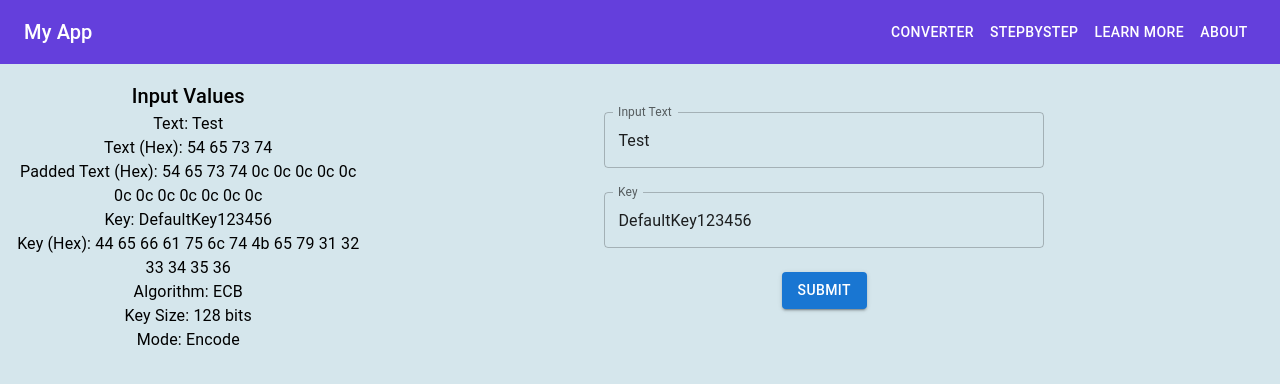
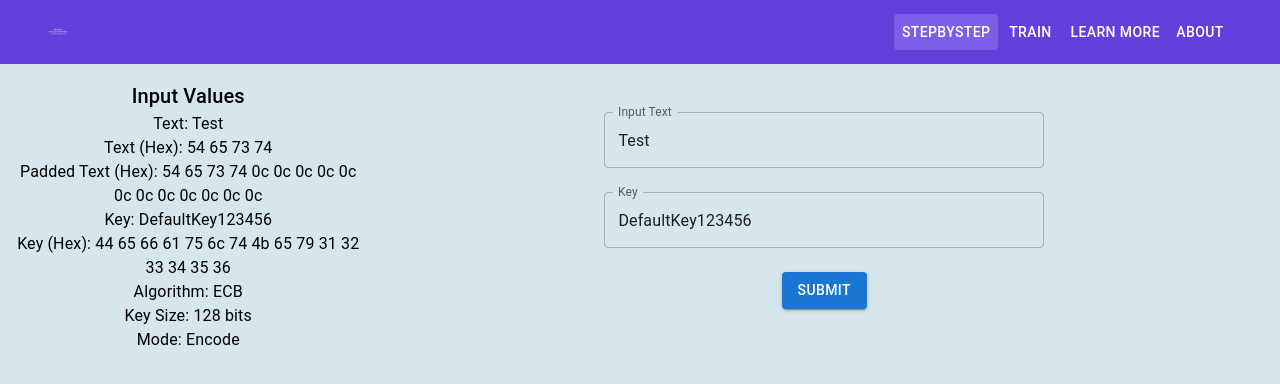
Before and after one commit to Angeliki-Alexop/learn_aes, a React (Vite) app: page /learn_aes/step-by-step in a window 1280 px wide. Shown: the top 384 px of the page. Built offline with nearby package versions, Linux system fonts and the light colour scheme.

Commit message:
Added on-hover functionality on navbar, changed pages names and todo logo

```diff
--- a/src/App.jsx
+++ b/src/App.jsx
@@ -1,18 +1,18 @@
-import React from 'react';
-import { BrowserRouter as Router, Route, Routes } from 'react-router-dom';
-import Navbar from './components/Navbar';
-import Converter from './pages/Converter';
-import LearnMore from './pages/LearnMore';
-import About from './pages/About';
-import StepByStep from './pages/StepByStep';
+import React from "react";
+import { BrowserRouter as Router, Route, Routes } from "react-router-dom";
+import Navbar from "./components/Navbar";
+import Train from "./pages/Train";
+import LearnMore from "./pages/LearnMore";
+import About from "./pages/About";
+import StepByStep from "./pages/StepByStep";
 // import Incremental from './pages/Incremental';
-import './styles/styles.css';
+import "./styles/styles.css";
 function App() {
   return (
     <Router basename="/learn_aes">
       <Navbar />
       <Routes>
-        <Route path="/" element={<Converter />} />
+        <Route path="/" element={<Train />} />
         <Route path="/step-by-step" element={<StepByStep />} />
         <Route path="/LearnMore" element={<LearnMore />} />
         <Route path="/About" element={<About />} />
--- a/src/components/Navbar.jsx
+++ b/src/components/Navbar.jsx
@@ -1,5 +1,5 @@
 import React from "react";
-import { Link } from "react-router-dom";
+import { Link, useLocation } from "react-router-dom";
 import {
   AppBar,
   Toolbar,
@@ -13,6 +13,7 @@ import {
 } from "@mui/material";
 import MenuIcon from "@mui/icons-material/Menu";
 function Navbar() {
+  const location = useLocation();
   const [anchorEl, setAnchorEl] = React.useState(null);
   const handleMenuOpen = (event) => {
     setAnchorEl(event.currentTarget);
@@ -23,21 +24,70 @@ function Navbar() {
   return (
     <AppBar position="static" sx={{ backgroundColor: "#643fdc" }}>
       <Container maxWidth="xl">
-        <Toolbar disableGutters>
-          <Typography variant="h6" noWrap component="div" sx={{ flexGrow: 1 }}>
-            My App
-          </Typography>
+        <Toolbar sx={{ justifyContent: "space-between", px: 0 }}>
+          <Box sx={{ display: "flex", alignItems: "center" }}>
+            <img
+              src="/logo.png" // <-- Replace with your logo path
+              alt="Logo"
+              style={{ height: 20 }} // <-- Adjust the height as needed
+            />
+          </Box>
           <Box sx={{ display: { xs: "none", md: "flex" } }}>
-            <Button component={Link} to="/" color="inherit">
-              Converter
-            </Button>
-            <Button component={Link} to="/step-by-step" color="inherit">
+            <Button
+              component={Link}
+              to="/step-by-step"
+              color="inherit"
+              sx={{
+                "&:hover": {
+                  backgroundColor: "#7c5fe6",
+                },
+                backgroundColor:
+                  location.pathname === "/step-by-step" ? "#7c5fe6" : "inherit",
+              }}
+            >
               StepByStep
             </Button>
-            <Button component={Link} to="/LearnMore" color="inherit">
+            <Button
+              component={Link}
+              to="/"
+              color="inherit"
+              sx={{
+                "&:hover": {
+                  backgroundColor: "#7c5fe6",
+                },
+                backgroundColor:
+                  location.pathname === "/" ? "#7c5fe6" : "inherit",
+              }}
+            >
+              Train
+            </Button>
+
+            <Button
+              component={Link}
+              to="/LearnMore"
+              color="inherit"
+              sx={{
+                "&:hover": {
+                  backgroundColor: "#7c5fe6",
+                },
+                backgroundColor:
+                  location.pathname === "/LearnMore" ? "#7c5fe6" : "inherit",
+              }}
+            >
               Learn More
             </Button>
-            <Button component={Link} to="/About" color="inherit">
+            <Button
+              component={Link}
+              to="/About"
+              color="inherit"
+              sx={{
+                "&:hover": {
+                  backgroundColor: "#7c5fe6",
+                },
+                backgroundColor:
+                  location.pathname === "/About" ? "#7c5fe6" : "inherit",
+              }}
+            >
               About
             </Button>
 
--- a/src/pages/StepByStep.jsx
+++ b/src/pages/StepByStep.jsx
@@ -1,7 +1,7 @@
 import React, { useState, useEffect } from "react";
 import { Typography, Box, IconButton } from "@mui/material";
-import ChevronLeftIcon from '@mui/icons-material/ChevronLeft';
-import ChevronRightIcon from '@mui/icons-material/ChevronRight';
+import ChevronLeftIcon from "@mui/icons-material/ChevronLeft";
+import ChevronRightIcon from "@mui/icons-material/ChevronRight";
 import Sidebar from "../components/Sidebar";
 import {
   handleSubmitButtonClick,
@@ -15,7 +15,12 @@ import {
   generateStateMap,
 } from "../utils/stepByStepHandlers";
 import { padPKCS7, sBox } from "../utils/aes_manual_v2.js";
-import { formatAsMatrix, toHex, hexToText, hexToBase64 } from "../utils/stepByStepUtils";
+import {
+  formatAsMatrix,
+  toHex,
+  hexToText,
+  hexToBase64,
+} from "../utils/stepByStepUtils";
 import { RenderMatrix, RenderFixedMatrix, RenderSBox } from "./MatrixDisplay";
 import { RenderExplanation } from "./StepExplanations";
 import { StepNavigation } from "./StepNavigation";
@@ -25,9 +30,6 @@ export const highlightColor = "rgba(128, 0, 128, "; // Purplish color
 
 const steps = ["SubBytes", "ShiftRows", "MixColumns", "AddRoundKey"];
 const finalRoundSteps = ["SubBytes", "ShiftRows", "AddRoundKey"];
-
-
-
 
 function StepByStep() {
   const [currentRound, setCurrentRound] = useState(-2); // Start from -2 to include Input and KeySchedule
@@ -150,9 +152,6 @@ function StepByStep() {
       ["03", "01", "01", "02"],
     ];
 
-
-
-
     if (currentRound === -2 && currentStep === "Input") {
       return (
         <Box>
@@ -216,7 +215,7 @@ function StepByStep() {
             <RenderMatrix
               hexString={previousStepState}
               matrixId="previous"
-              title="Previous State"
+              title="Current State"
               highlightRows={currentStep === "ShiftRows"}
               highlightColumns={false}
               highlightedCell={highlightedCell}
@@ -227,7 +226,7 @@ function StepByStep() {
             <RenderMatrix
               hexString={stepState}
               matrixId="current"
-              title="Current State"
+              title="Next State"
               highlightRows={false}
               highlightColumns={currentStep === "ShiftRows"}
               highlightedCell={highlightedCell}
@@ -257,7 +256,10 @@ function StepByStep() {
               )}
             </Typography>
             {currentStep === "SubBytes" && (
-              <RenderSBox sBox={sBox} highlightedCellValue={highlightedCellValue} />
+              <RenderSBox
+                sBox={sBox}
+                highlightedCellValue={highlightedCellValue}
+              />
             )}
             {currentStep === "AddRoundKey" && (
               <RenderExplanation
@@ -311,12 +313,21 @@ function StepByStep() {
   }, [currentRound, currentStep]);
 
   return (
-    <div className="stepbystep-container" style={{ display: 'flex', flexDirection: 'row', position: 'relative' }}>
+    <div
+      className="stepbystep-container"
+      style={{ display: "flex", flexDirection: "row", position: "relative" }}
+    >
       {/* Sidebar and toggle button only after submit */}
       {hasSubmitted && (
         <>
           {sidebarVisible && (
-            <div style={{ display: 'flex', flexDirection: 'row', alignItems: 'stretch' }}>
+            <div
+              style={{
+                display: "flex",
+                flexDirection: "row",
+                alignItems: "stretch",
+              }}
+            >
               <Sidebar
                 currentRound={currentRound}
                 currentStep={currentStep}
@@ -336,14 +347,14 @@ function StepByStep() {
                 aria-label="hide sidebar"
                 onClick={() => setSidebarVisible(false)}
                 style={{
-                  position: 'absolute',
-                  left:232, // 200px (width) + 16px (padding left) + 16px (padding right) of sidebar
+                  position: "absolute",
+                  left: 232, // 200px (width) + 16px (padding left) + 16px (padding right) of sidebar
                   top: 16,
                   zIndex: 100,
-                  color: '#643fdc',
-                  background: 'rgba(213,0,125,0.08)',
+                  color: "#643fdc",
+                  background: "rgba(213,0,125,0.08)",
                   borderRadius: 8,
-                  boxShadow: '0 2px 8px rgba(213,0,125,0.08)',
+                  boxShadow: "0 2px 8px rgba(213,0,125,0.08)",
                 }}
                 size="small"
               >
@@ -357,14 +368,14 @@ function StepByStep() {
               aria-label="show sidebar"
               onClick={() => setSidebarVisible(true)}
               style={{
-                position: 'absolute',
+                position: "absolute",
                 left: 0,
                 top: 16,
                 zIndex: 100,
-                color: '#643fdc',
-                background: 'rgba(213,0,125,0.08)',
+                color: "#643fdc",
+                background: "rgba(213,0,125,0.08)",
                 borderRadius: 8,
-                boxShadow: '0 2px 8px rgba(213,0,125,0.08)',
+                boxShadow: "0 2px 8px rgba(213,0,125,0.08)",
               }}
               size="small"
             >
--- a/src/pages/StepExplanations.jsx
+++ b/src/pages/StepExplanations.jsx
@@ -8,7 +8,7 @@ export function RenderExplanation({
   previousStepState,
   roundKeys,
   currentRound,
-  toHex
+  toHex,
 }) {
   if (currentStep === "AddRoundKey" && highlightedCell) {
     const parts = highlightedCell.split("-");
@@ -17,7 +17,8 @@ export function RenderExplanation({
     const previousStateArray = previousStepState.split(" ");
     const roundKeyArray = toHex(roundKeys[currentRound]).split(" ");
 
-    const previousValueHex = previousStateArray[colIndex * 4 + rowIndex] || "00";
+    const previousValueHex =
+      previousStateArray[colIndex * 4 + rowIndex] || "00";
     const roundKeyValueHex = roundKeyArray[colIndex * 4 + rowIndex] || "00";
     const resultValueHex = (
       parseInt(previousValueHex, 16) ^ parseInt(roundKeyValueHex, 16)
@@ -53,7 +54,7 @@ export function RenderExplanation({
           <tbody>
             <tr>
               <td style={{ border: "1px solid black", padding: "5px" }}>
-                Previous State [{rowIndex}, {colIndex}]
+                Current State [{rowIndex}, {colIndex}]
               </td>
               <td style={{ border: "1px solid black", padding: "5px" }}>
                 {previousValueBits}
@@ -69,7 +70,7 @@ export function RenderExplanation({
             </tr>
             <tr>
               <td style={{ border: "1px solid black", padding: "5px" }}>
-                XOR
+                Next State [{rowIndex}, {colIndex}]
               </td>
               <td style={{ border: "1px solid black", padding: "5px" }}>
                 {previousValueBits} XOR {roundKeyValueBits} = {resultValueBits}
--- a/src/pages/Converter.jsx
+++ b/src/pages/Train.jsx
@@ -1,14 +1,14 @@
 import React from "react";
 import { Container, Typography } from "@mui/material";
 
-function Converter() {
+function Train() {
   return (
     <Container>
       <Typography variant="h4" component="h1" gutterBottom>
-        Encryption & Decryption Tool
+        AES Practice Tool
       </Typography>
     </Container>
-  )
+  );
 }
 
-export default Converter;
+export default Train;
```
Also changed, not shown: public/logo.png (added).
